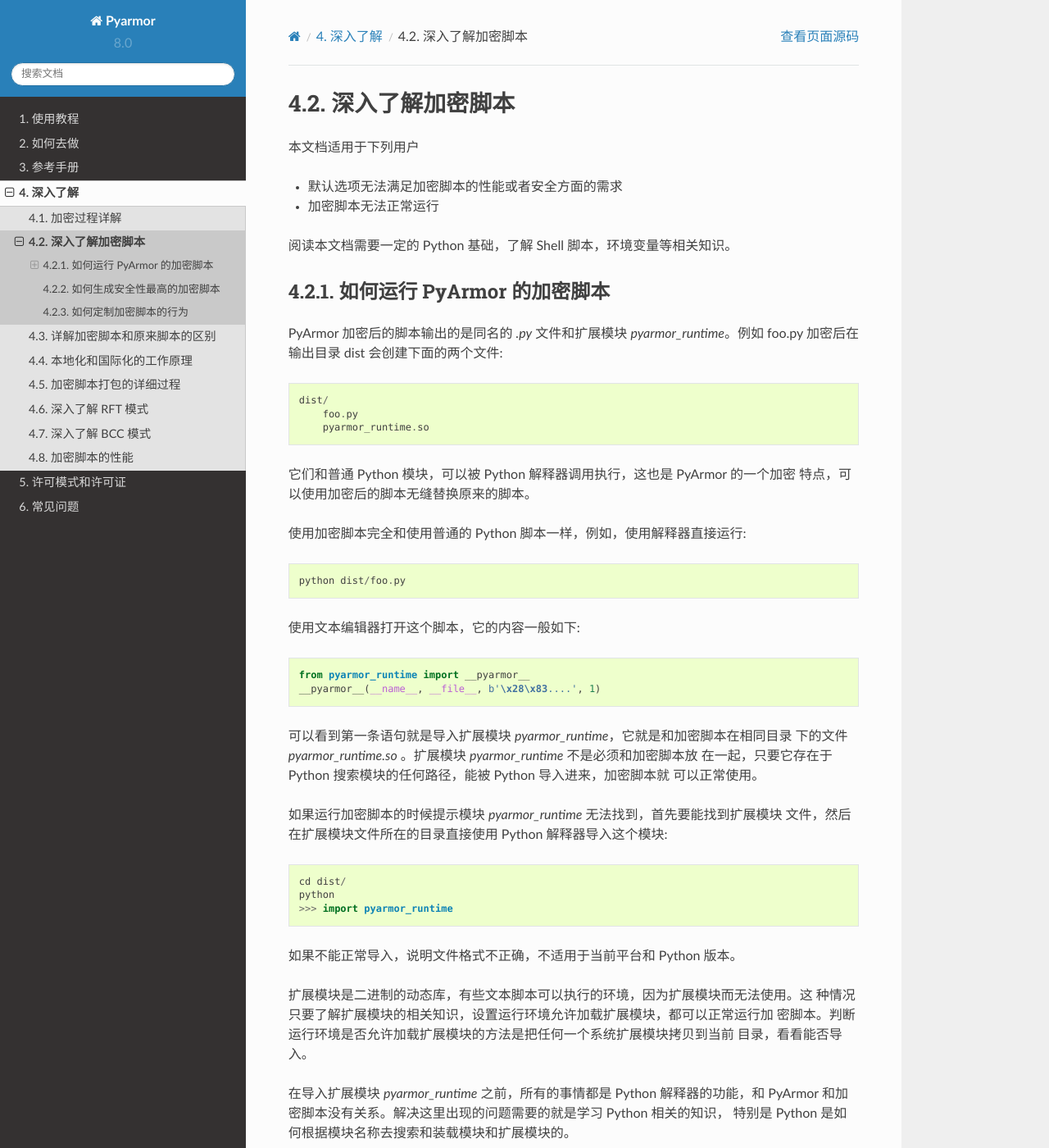
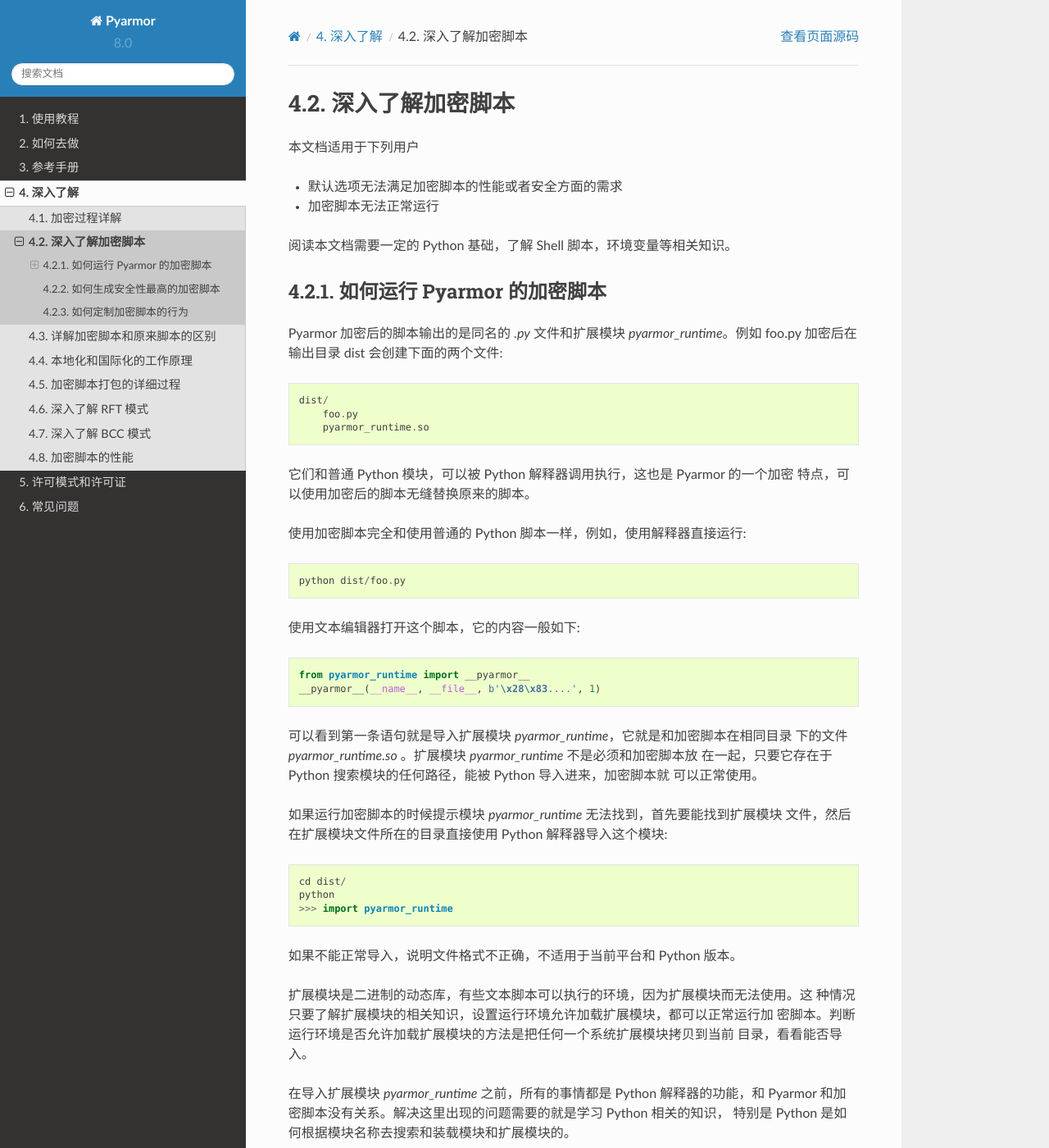
Before and after one commit to dashingsoft/pyarmor-docs-zh, a Sphinx documentation site: the page built from docs/topic/obfuscated-script.rst, in a window 1280 px wide and 1400 px high. Shown: the whole window at 82% size. Built offline with Sphinx 7.4.7 and the Read the Docs theme 2.0.0, drawn with Linux system fonts in a browser that asks for light colours.

Commit message:
Refine doc

```diff
--- a/docs/topic/obfuscated-script.rst
+++ b/docs/topic/obfuscated-script.rst
@@ -9,17 +9,17 @@
 
 阅读本文档需要一定的 Python 基础，了解 Shell 脚本，环境变量等相关知识。
 
-如何运行 PyArmor 的加密脚本
+如何运行 Pyarmor 的加密脚本
 ===========================
 
-PyArmor 加密后的脚本输出的是同名的 `.py` 文件和扩展模块 `pyarmor_runtime`。例如
+Pyarmor 加密后的脚本输出的是同名的 `.py` 文件和扩展模块 `pyarmor_runtime`。例如
 foo.py 加密后在输出目录 dist 会创建下面的两个文件::
 
     dist/
         foo.py
         pyarmor_runtime.so
 
-它们和普通 Python 模块，可以被 Python 解释器调用执行，这也是 PyArmor 的一个加密
+它们和普通 Python 模块，可以被 Python 解释器调用执行，这也是 Pyarmor 的一个加密
 特点，可以使用加密后的脚本无缝替换原来的脚本。
 
 使用加密脚本完全和使用普通的 Python 脚本一样，例如，使用解释器直接运行::
@@ -51,7 +51,7 @@
 目录，看看能否导入。
 
 在导入扩展模块 `pyarmor_runtime` 之前，所有的事情都是 Python 解释器的功能，和
-PyArmor 和加密脚本没有关系。解决这里出现的问题需要的就是学习 Python 相关的知识，
+Pyarmor 和加密脚本没有关系。解决这里出现的问题需要的就是学习 Python 相关的知识，
 特别是 Python 是如何根据模块名称去搜索和装载模块和扩展模块的。
 
 扩展模块 `pyarmor_runtime` 第一次被导入的时候，会进行一些初始化工作。
```
